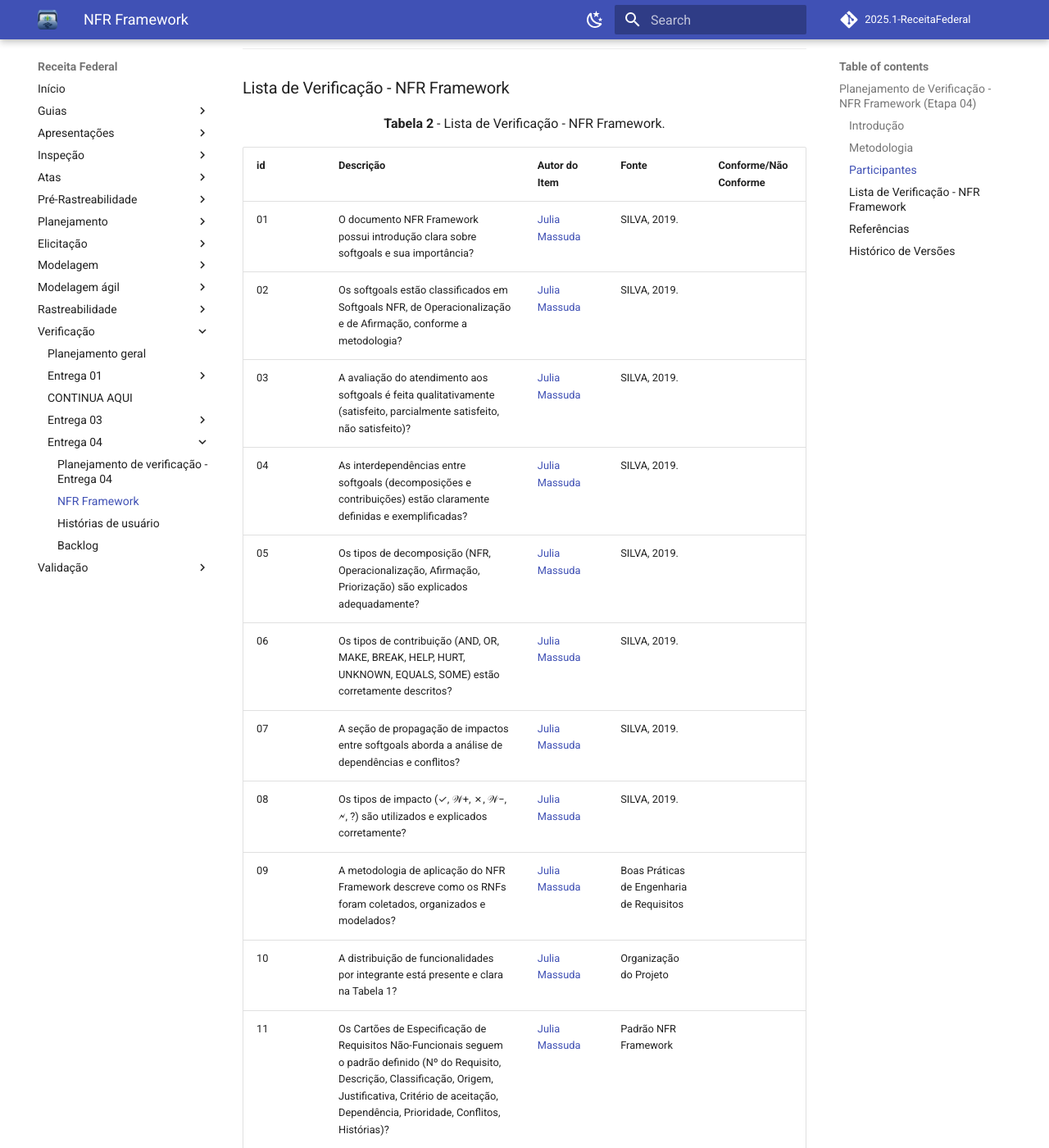
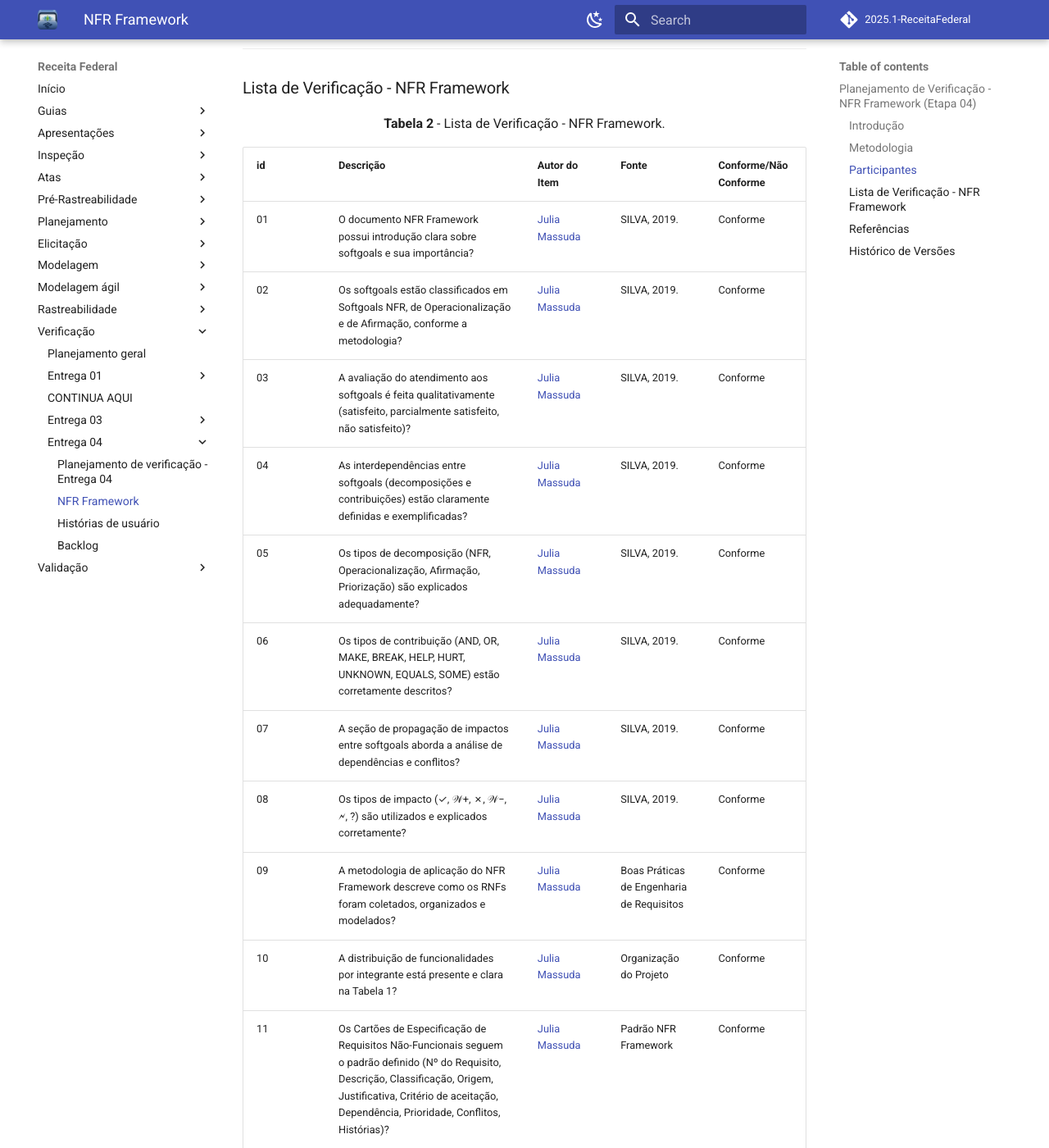
Before and after one commit to Requisitos-de-Software/2025.1-Meu-INSS, an MkDocs documentation site: the page built from docs/verificacao/entrega4/lista-nfrframework.md, in a window 1280 px wide and 1400 px high, scrolled down 882 px. Shown: the whole window at 82% size. Built offline with MkDocs 1.6.1 and Material for MkDocs 9.7.7, drawn with Linux system fonts in a browser that asks for light colours; comment, search, counter and statistics services are not loaded; some of the changed text lies outside the part shown.

Commit message:
Update lista-nfrframework.md

```diff
--- a/docs/verificacao/entrega4/lista-nfrframework.md
+++ b/docs/verificacao/entrega4/lista-nfrframework.md
@@ -27,21 +27,21 @@ A metodologia utilizada nessa etapa é a [verificação de Fagan](https://requis
 
 | id | Descrição | Autor do Item | Fonte | Conforme/Não Conforme |
 |---|---|---|---|---|
-| 01 | O documento NFR Framework possui introdução clara sobre softgoals e sua importância? | [Julia Massuda](https://github.com/JuliaReis18)  | SILVA, 2019. | |
-| 02 | Os softgoals estão classificados em Softgoals NFR, de Operacionalização e de Afirmação, conforme a metodologia? |  [Julia Massuda](https://github.com/JuliaReis18)  | SILVA, 2019. | |
-| 03 | A avaliação do atendimento aos softgoals é feita qualitativamente (satisfeito, parcialmente satisfeito, não satisfeito)? |  [Julia Massuda](https://github.com/JuliaReis18)  | SILVA, 2019. | |
-| 04 | As interdependências entre softgoals (decomposições e contribuições) estão claramente definidas e exemplificadas? |  [Julia Massuda](https://github.com/JuliaReis18)  | SILVA, 2019. | |
-| 05 | Os tipos de decomposição (NFR, Operacionalização, Afirmação, Priorização) são explicados adequadamente? |  [Julia Massuda](https://github.com/JuliaReis18)  | SILVA, 2019. | |
-| 06 | Os tipos de contribuição (AND, OR, MAKE, BREAK, HELP, HURT, UNKNOWN, EQUALS, SOME) estão corretamente descritos? |  [Julia Massuda](https://github.com/JuliaReis18)  | SILVA, 2019. | |
-| 07 | A seção de propagação de impactos entre softgoals aborda a análise de dependências e conflitos? |  [Julia Massuda](https://github.com/JuliaReis18) | SILVA, 2019. | |
-| 08 | Os tipos de impacto (✓, 𝒲+, ✗, 𝒲−, 🗲, ?) são utilizados e explicados corretamente? |  [Julia Massuda](https://github.com/JuliaReis18)  | SILVA, 2019. | |
-| 09 | A metodologia de aplicação do NFR Framework descreve como os RNFs foram coletados, organizados e modelados? |  [Julia Massuda](https://github.com/JuliaReis18)  | Boas Práticas de Engenharia de Requisitos | |
-| 10 | A distribuição de funcionalidades por integrante está presente e clara na Tabela 1? |  [Julia Massuda](https://github.com/JuliaReis18)  | Organização do Projeto | |
-| 11 | Os Cartões de Especificação de Requisitos Não-Funcionais seguem o padrão definido (Nº do Requisito, Descrição, Classificação, Origem, Justificativa, Critério de aceitação, Dependência, Prioridade, Conflitos, Histórias)? |  [Julia Massuda](https://github.com/JuliaReis18)  | Padrão NFR Framework | |
-| 12 | Cada RNF possui um cartão de especificação individual e completo? |  [Julia Massuda](https://github.com/JuliaReis18) | Padrão NFR Framework | |
-| 13 | A propagação de impacto para cada NFR (Geral, Portabilidade, Confiabilidade, Segurança, Usabilidade, Acessibilidade, SIG Completo) está presente e corretamente detalhada com os respectivos impactos? |  [Julia Massuda](https://github.com/JuliaReis18)  | SILVA, 2019. | |
-| 14 | As referências bibliográficas utilizadas estão citadas corretamente e no formato adequado? |  [Julia Massuda](https://github.com/JuliaReis18)  | Normas ABNT | |
-| 15 | O histórico de versões do documento NFR Framework está atualizado e detalhado? |  [Julia Massuda](https://github.com/JuliaReis18)  | Controle de Versões do Projeto | |
+| 01 | O documento NFR Framework possui introdução clara sobre softgoals e sua importância? | [Julia Massuda](https://github.com/JuliaReis18)  | SILVA, 2019. | Conforme |
+| 02 | Os softgoals estão classificados em Softgoals NFR, de Operacionalização e de Afirmação, conforme a metodologia? |  [Julia Massuda](https://github.com/JuliaReis18)  | SILVA, 2019. |Conforme |
+| 03 | A avaliação do atendimento aos softgoals é feita qualitativamente (satisfeito, parcialmente satisfeito, não satisfeito)? |  [Julia Massuda](https://github.com/JuliaReis18)  | SILVA, 2019. |Conforme |
+| 04 | As interdependências entre softgoals (decomposições e contribuições) estão claramente definidas e exemplificadas? |  [Julia Massuda](https://github.com/JuliaReis18)  | SILVA, 2019. |Conforme |
+| 05 | Os tipos de decomposição (NFR, Operacionalização, Afirmação, Priorização) são explicados adequadamente? |  [Julia Massuda](https://github.com/JuliaReis18)  | SILVA, 2019. |Conforme |
+| 06 | Os tipos de contribuição (AND, OR, MAKE, BREAK, HELP, HURT, UNKNOWN, EQUALS, SOME) estão corretamente descritos? |  [Julia Massuda](https://github.com/JuliaReis18)  | SILVA, 2019. |Conforme |
+| 07 | A seção de propagação de impactos entre softgoals aborda a análise de dependências e conflitos? |  [Julia Massuda](https://github.com/JuliaReis18) | SILVA, 2019. | Conforme|
+| 08 | Os tipos de impacto (✓, 𝒲+, ✗, 𝒲−, 🗲, ?) são utilizados e explicados corretamente? |  [Julia Massuda](https://github.com/JuliaReis18)  | SILVA, 2019. |Conforme |
+| 09 | A metodologia de aplicação do NFR Framework descreve como os RNFs foram coletados, organizados e modelados? |  [Julia Massuda](https://github.com/JuliaReis18)  | Boas Práticas de Engenharia de Requisitos |Conforme |
+| 10 | A distribuição de funcionalidades por integrante está presente e clara na Tabela 1? |  [Julia Massuda](https://github.com/JuliaReis18)  | Organização do Projeto | Conforme|
+| 11 | Os Cartões de Especificação de Requisitos Não-Funcionais seguem o padrão definido (Nº do Requisito, Descrição, Classificação, Origem, Justificativa, Critério de aceitação, Dependência, Prioridade, Conflitos, Histórias)? |  [Julia Massuda](https://github.com/JuliaReis18)  | Padrão NFR Framework |Conforme |
+| 12 | Cada RNF possui um cartão de especificação individual e completo? |  [Julia Massuda](https://github.com/JuliaReis18) | Padrão NFR Framework | Conforme|
+| 13 | A propagação de impacto para cada NFR (Geral, Portabilidade, Confiabilidade, Segurança, Usabilidade, Acessibilidade, SIG Completo) está presente e corretamente detalhada com os respectivos impactos? |  [Julia Massuda](https://github.com/JuliaReis18)  | SILVA, 2019. | Conforme|
+| 14 | As referências bibliográficas utilizadas estão citadas corretamente e no formato adequado? |  [Julia Massuda](https://github.com/JuliaReis18)  | Normas ABNT | Conforme|
+| 15 | O histórico de versões do documento NFR Framework está atualizado e detalhado? |  [Julia Massuda](https://github.com/JuliaReis18)  | Controle de Versões do Projeto | Conforme|
 
 <font size="3"><p style="text-align: center">Fonte:  [Julia Massuda](https://github.com/JuliaReis18) , 2025.</p></font>
 
```
Also changed, not shown: other parts of docs/verificacao/entrega4/lista-nfrframework.md (+3 -2 lines).
